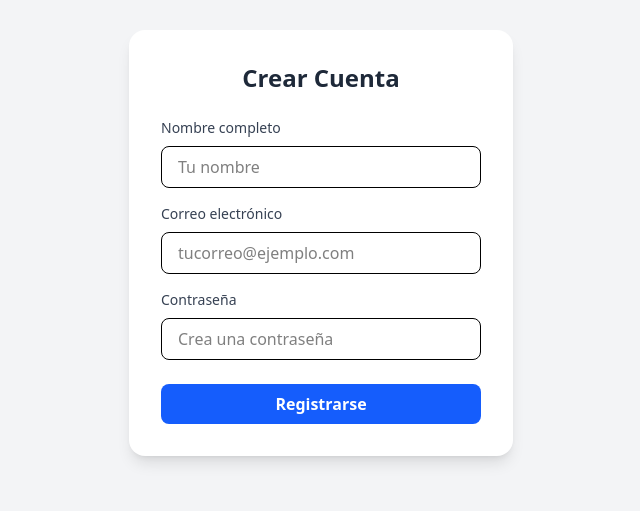
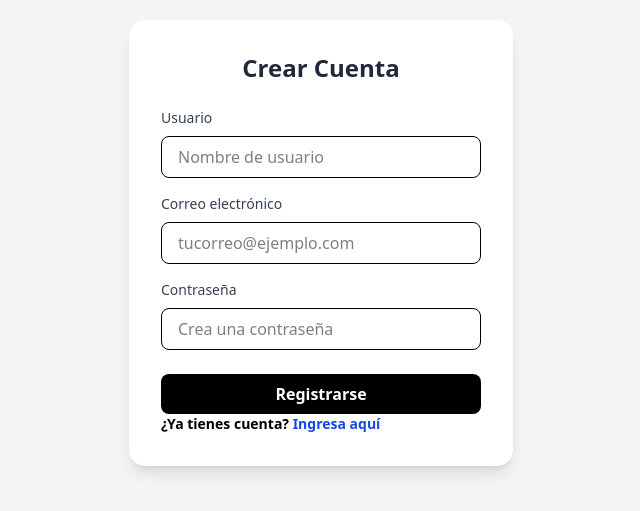
Before and after one commit to jaavispeed/Pingify, a React (Vite) app: page /register in a window 1280 px wide. Shown: the part 157-668 px from the top of the page, without its empty margins (319-959 px from the left). Built offline with nearby package versions, Linux system fonts and the light colour scheme.

Commit message:
login y register diseño

```diff
--- a/src/components/auth/Login/Login.jsx
+++ b/src/components/auth/Login/Login.jsx
@@ -1,5 +1,5 @@
 import React, { useContext, useState } from 'react';
-import { useNavigate } from 'react-router-dom';
+import { Link, useNavigate } from 'react-router-dom';
 import { AuthContext } from '../context/AuthContext';
 
 const Login = () => {
@@ -36,7 +36,7 @@ const Login = () => {
               type="email"
               value={email}
               onChange={handleEmailChange}
-              placeholder="tucorreo@ejemplo.com"
+              placeholder="tucorreo@gmail.com"
               className="w-full px-4 py-2 border rounded-lg focus:outline-none focus:ring-2 focus:ring-blue-500"
               required
             />
@@ -59,11 +59,12 @@ const Login = () => {
 
           <button
             type="submit"
-            className="w-full bg-blue-600 hover:bg-blue-700 text-white font-semibold py-2 px-4 rounded-lg transition duration-200"
+            className="w-full bg-black hover:bg-gray-800 text-white font-semibold py-2 px-4 rounded-lg transition duration-200"
           >
             Ingresar
           </button>
-        </form>
+          <p className='font-semibold text-sm'>¿No tienes cuenta? <Link to='/register' className='text-blue-700 font-bold'>Regístrate</Link></p>
+          </form>
       </div>
     </div>
   );
--- a/src/components/auth/Register/Register.jsx
+++ b/src/components/auth/Register/Register.jsx
@@ -1,4 +1,5 @@
 import React from 'react';
+import { Link } from 'react-router-dom';
 
 const Register = () => {
   return (
@@ -9,12 +10,12 @@ const Register = () => {
         <form>
           <div className="mb-4">
             <label className="block text-gray-700 text-sm mb-2" htmlFor="name">
-              Nombre completo
+              Usuario
             </label>
             <input
               id="name"
               type="text"
-              placeholder="Tu nombre"
+              placeholder="Nombre de usuario"
               className="w-full px-4 py-2 border rounded-lg focus:outline-none focus:ring-2 focus:ring-blue-500"
             />
           </div>
@@ -45,10 +46,12 @@ const Register = () => {
 
           <button
             type="submit"
-            className="w-full bg-blue-600 hover:bg-blue-700 text-white font-semibold py-2 px-4 rounded-lg transition duration-200"
+            className="w-full bg-black hover:bg-gray-800 text-white font-semibold py-2 px-4 rounded-lg transition duration-200"
           >
             Registrarse
           </button>
+          <p className='font-semibold text-sm'>¿Ya tienes cuenta? <Link to='/login' className='text-blue-700 font-bold'>Ingresa aquí</Link></p>
+
         </form>
       </div>
     </div>
```
